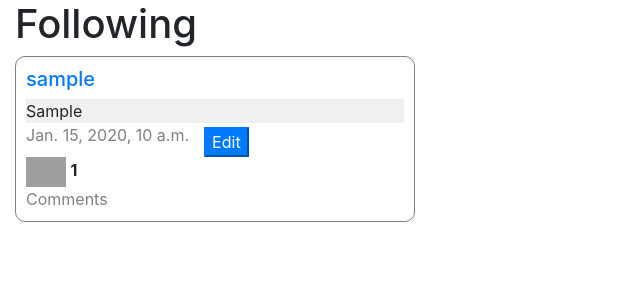
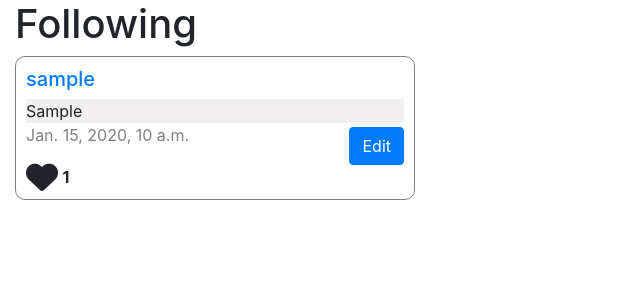
Before and after one commit to k2dums/network-, a Django app: a page that uses project4/network/templates/network/following.html in a window 1280 px wide. Shown: the part 56-356 px from the top of the page, without its empty margins (0-640 px from the left). Run offline with Django 3.2, Linux system fonts and the light colour scheme; a user stored in the database is signed in; tables that the repository leaves empty hold one stand-in row (values such as "Sample post"); some libraries are stand-ins or nearby versions; grey boxes are pictures that could not be loaded.

Commit message:
post_wrapper has mb-5,added container for post_time_edit has time and edit button. Like wrapper for displyaing like and like number. Added block script

```diff
--- a/project4/network/templates/network/following.html
+++ b/project4/network/templates/network/following.html
@@ -4,36 +4,56 @@
     <div class="col">
         <h1>Following</h1>
         <div>
+            {% if user.following.count > 0 %}
+
             {% for post in posts %}
-            <div class="post_wrapper">
-                <div class="post mb-5">
-                    <div class="post_user"><a href="{% url 'profile' post.user %}"><h5>{{post.user}}</h5></a></div>
+            <div class="post_wrapper mb-5">
+                <div class="post " >
+                    <div class="post_user" ><a href="{% url 'profile' post.user %}"><h5>{{post.user}}</h5></a></div>
                     <div class="post_content">{{post.post}}</div>
-                    <div class="container row">
-                        <div class="post_time " style="color:grey;">{{post.time}}</div>
-                        <div class="edit col"><input type="button" value="Edit" class="btn-primary mt-1"></div>
+                    <div class="post_time_edit container" >
+                        <div class="row justify-content-between edit_button_wrapper">
+                            <div class="post_time" >{{post.time}}</div>
+                            {% if post.user == user %}
+                            <input type="button"  value="Edit" onclick="edit_action(event,'{{post.id}}')" class="btn btn-primary mt-1 post_edit"/>
+                            {% endif %}</div>
+
                     </div>
 
                     <div class="like_wrapper">
-                        <span class="like"><img src="https://img.icons8.com/ios/100/null/like--v1.png" style="height: 30px;"/></span>
+                            {% for liked in user.likes.all %}
+                                {% if liked.post == post %}
+                                <span class="like"><i class="fa fa-solid fa-heart fa-2xl like_button" onclick="like_action(event,'{{post.id}}')"></i></span>
+                                {% else %}
+                                <span class="like"><i class="fa fa-regular fa-heart fa-2xl like_button" onclick="like_action(event,'{{post.id}}')"></i></span>
+                                {% endif %}
+                                {% empty %}
+                                <span class="like"><i class="fa fa-regular fa-heart fa-2x like_button" onclick="like_action(event,'{{post.id}}')"></i></span>
+                            {%  endfor %}
+
                         <span class="like_count font-weight-bold">
-                            {{ post.likes.all.count }}
+                            {{ post.likes.all.count}}
                         </span>
                     </div>
-                    <div class="comment_wrapper">
+                    <!-- <div class="comment_wrapper">
                         <div style="color:grey;">Comments</div>
-                    </div>
+                    </div> -->
                 </div>
             </div>
             {% empty %}
+            <h3>No Post</h3>
+            {% endfor %}
+            {% else %}
             <div class="row justify-content-center">
                 <div class="alert alert-secondary" role="alert">
-                    <h3 style="color:grey;">You follow no User</h3>
+                    <h3 style="color:grey;">You follow no users</h3>
                   </div>
-
             </div>
-
-            {% endfor %}
+            {% endif %}
         </div>
     </div>
 {% endblock %}
+{% block script %}
+    <script src="{% static 'network/follow.js' %}"></script>
+    <script src="https://kit.fontawesome.com/ebcbbd71ee.js" crossorigin="anonymous"></script>
+{% endblock %}
```
